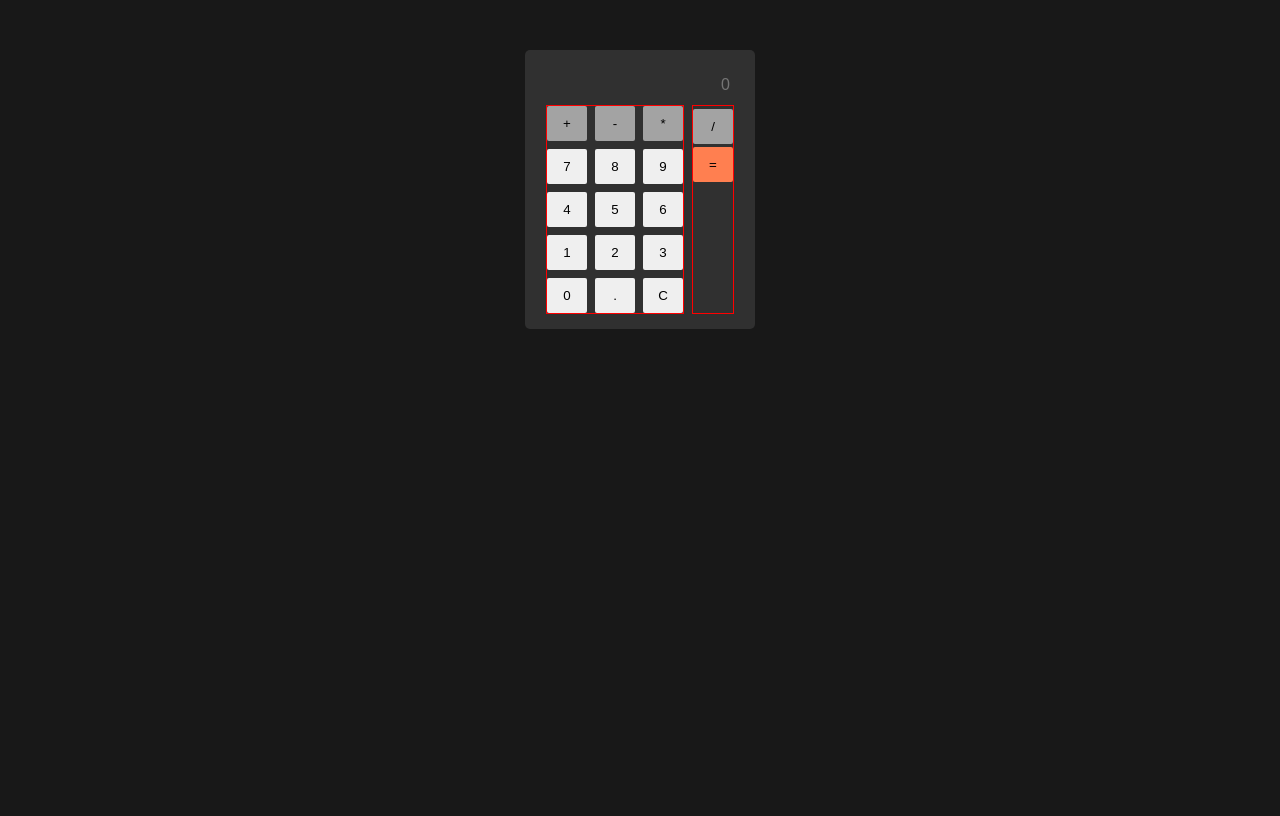
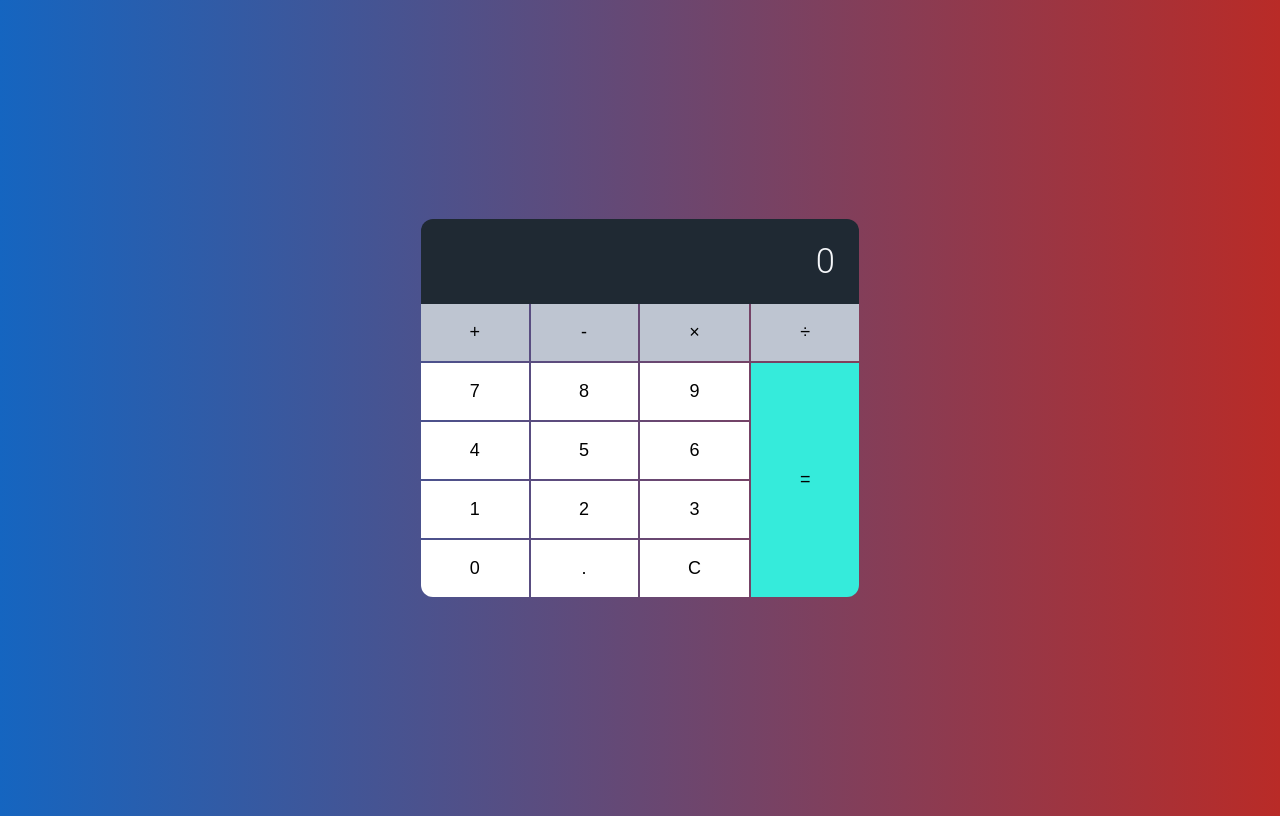
Before and after one commit to jmartinezusf/calculator, a plain HTML site: page index.html in a window 1280 px wide. Drawn offline with Linux system fonts and the light colour scheme.

Commit message:
Modified html and css to improve calculator UI

```diff
--- a/index.html
+++ b/index.html
@@ -10,50 +10,30 @@
 </head>
 
 <body>
-    <div class="calc-container">
-        <div class="display-container">
-            <input type="text" placeholder="0" class="display">
-        </div>
-        <div class="numpad">
-
-        <div class="row-container">
-            <div class="row">
-                <button class="add">+</button>
-                <button class="subtract">-</button>
-                <button class="multiply">*</button>
-            </div>
-
-            <div class="row">
-                <button class="seven">7</button>
-                <button class="eight">8</button>
-                <button class="nine">9</button>
-            </div>
-            <div class="row">
-                <button class="four">4</button>
-                <button class="five">5</button>
-                <button class="six">6</button>
-            </div>
-            <div class="row">
-                <button class="one">1</button>
-                <button class="two">2</button>
-                <button class="three">3</button>
-            </div>
-            <div class="row">
-                <button class="zero">0</button>
-                <button class="decimal">.</button>
-                <button class="clear">C</button>
-            </div>
-        </div>
-
-        <div class="column-container">
-            <div class="column"></div>
-            <button class="divide">/</button>
-            <button class="equal">=</button>
-        </div>
-
-        </div>
-        </div>
-    </div>
+   <div class="container">
+       <div class="calculator">
+           <div class="display">0</div>
+           <div class="keys">
+               <button class="operator plus">+</button>
+               <button class="operator minus">-</button>
+               <button class="operator times">&times;</button>
+               <button class="operator divide">÷</button>
+               <button class="number one">1</button>
+               <button class="number two">2</button>
+               <button class="number three">3</button>
+               <button class="number four">4</button>
+               <button class="number five">5</button>
+               <button class="number six">6</button>
+               <button class="number seven">7</button>
+               <button class="number eight">8</button>
+               <button class="number nine">9</button>
+               <button class="number zero">0</button>
+               <button class="number decimal">.</button>
+               <button class="number clear">C</button>
+               <button class="equal">=</button>
+           </div>
+       </div>
+   </div>
     <script src="script.js"></script>
 </body>
 
--- a/style.css
+++ b/style.css
@@ -1,95 +1,125 @@
-body {
-    margin-top: 50px;
-    padding: 0;
-    background-color: #181818;
-    font-family: 'Helvetica', sans-serif;
+html {
+    font-size: 150%;
+    font-weight: 300;
+    font-family: 'Roboto', Arial, Helvetica, sans-serif;
+    line-height: 1.4;
 }
 
-.calc-container {
-    margin: auto;
-    width: 200px;
-    padding: 15px;
-    display: flex;
-    flex-direction: column;
-    align-items: center;
-    background-color: #303030;
-    border-radius: 5px;
+body {
+   display: flex;
+   background: #b92b27;
+   background: -webkit-linear-gradient(to right, #1565C0, #b92b27);
+   background: linear-gradient(to right, #1565C0, #b92b27);
+   justify-content: center;
+   align-items: center;
+   height: 100vh;
 }
 
-.display-container {
-    padding: 10px;
+.calculator {
+    box-shadow: 0 0 25px 0 rgba(0,0,0,0);
+    border-radius: 0.5em;
+    overflow: hidden;
 }
 
 .display {
-    border: none;
-    text-align: end;
-    background-color: #303030;
-    color: #fff;
-    font-size: 16px;
-    width: 180px;
+    background-color: #1f2933;
+    color: #f5f7fa;
+    width: 16.25rem;
+    padding: 0.75rem 1rem;
+    text-align: right;
+    font-size: calc(1rem * 1.2 * 1.2);
 }
 
-
-.numpad {
-    display: flex;
-    gap: .5em;
+.keys {
+    display: grid;
+    grid-gap: 2px;
+    grid-template-columns: repeat(4, auto);
+    grid-template-areas:
+    ". . . ."
+    "seven eight nine equal"
+    "four five six equal"
+    "one two three equal"
+    "zero decimal clear equal";
 }
 
-.row-container{
-    display: flex;
-    flex-direction: column;
-    gap: .5em;
-    border: 1px solid red;
+.keys > button {
+    padding: 0.75rem;
+    border: 0;
+    font-size: 18px;
+    cursor: pointer;
 }
 
-.row {
-    display: flex;
-    gap: .5em;
+.one {
+    grid-area: one;
 }
 
-.column-container {
-    border: 1px solid red;
-    display: flex;
-    flex-direction: column;
-    justify-content: stretch;
-    gap: .2em;
+.two {
+    grid-area: two;
 }
 
-
-.seven,
-.eight,
-.nine,
-.four,
-.five,
-.six,
-.one,
-.two,
-.three,
-.zero,
-.decimal,
-.clear {
-    width: 3em;
-    padding: 10px;
-    border: none;
-    border-radius: 2px;
+.three {
+    grid-area: three;
 }
 
-.multiply,
-.add,
-.subtract,
-.divide {
-    width: 3em;
-    padding: 10px;
-    border: none;
-    border-radius: 2px;
-    background-color: #a3a3a3;
+.four {
+    grid-area: four;
+}
+
+.five {
+    grid-area: five;
+}
+
+.six {
+    grid-area: six;
+}
+
+.seven {
+    grid-area: seven;
+}
+
+.eight {
+    grid-area: eight;
+}
+
+.nine {
+    grid-area: nine;
+}
+
+.zero {
+    grid-area: zero;
+}
+
+.decimal {
+    grid-area: decimal;
+}
+
+.clear {
+    grid-area: clear;
 }
 
 .equal {
-    width: 3em;
-    padding: 10px;
-    border: none;
-    border-radius: 2px;
-    background-color: #FF7F50;
+    grid-area: equal;
+    background-color: #35ebdb;
+}
 
+.equal:focus {
+    background-color: #5ce0d5;
 }
+
+.operator {
+    background-color: #bec5d1;
+}
+
+.operator:focus,
+.operator:active {
+    background: #a0a4ad;
+}
+
+.number {
+    background-color: #fff;
+}
+
+.number:focus,
+.number:active {
+    background: #e5e7eb;
+}
```
